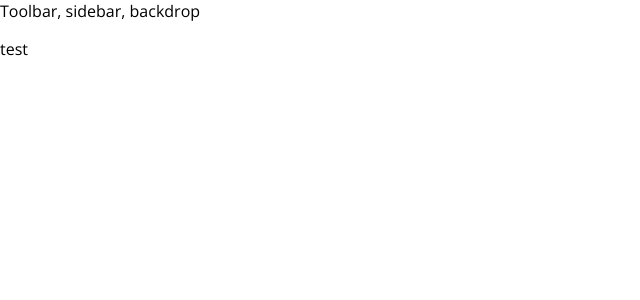
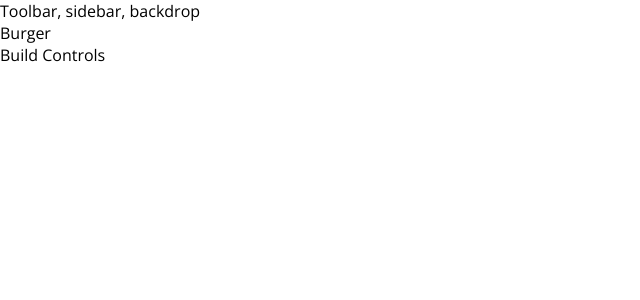
Before and after one commit to gabycasper007/adelyn, a React (Create React App) app: page / in a window 1280 px wide. Shown: the top 300 px of the page, without its empty margins (0-640 px from the left). Built offline with nearby package versions, Linux system fonts and the light colour scheme.

Commit message:
BurgerBuilder

```diff
--- a/src/App.js
+++ b/src/App.js
@@ -1,11 +1,12 @@
 import React, { Component } from "react";
 import Layout from "./components/Layout/Layout";
+import BurgerBuilder from "./containers/BurgerBuilder/BurgerBuilder";
 
 class App extends Component {
   render() {
     return (
       <Layout>
-        <p>test</p>
+        <BurgerBuilder />
       </Layout>
     );
   }
--- /dev/null
+++ b/src/containers/BurgerBuilder/BurgerBuilder.jsx
@@ -0,0 +1,14 @@
+import React, { Component } from "react";
+class BurgerBuilder extends Component {
+  // state = {  }
+  render() {
+    return (
+      <>
+        <div>Burger</div>
+        <div>Build Controls</div>
+      </>
+    );
+  }
+}
+
+export default BurgerBuilder;
```
